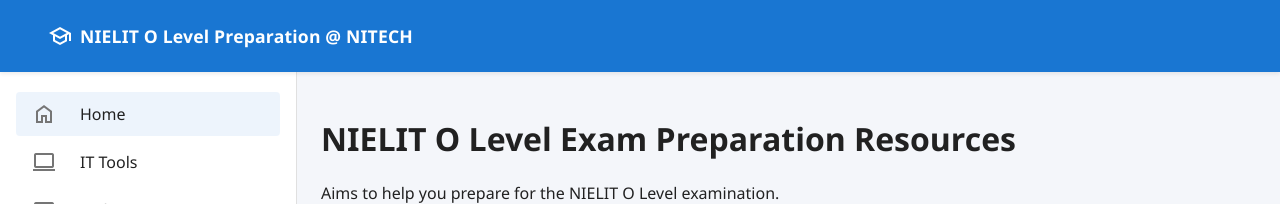
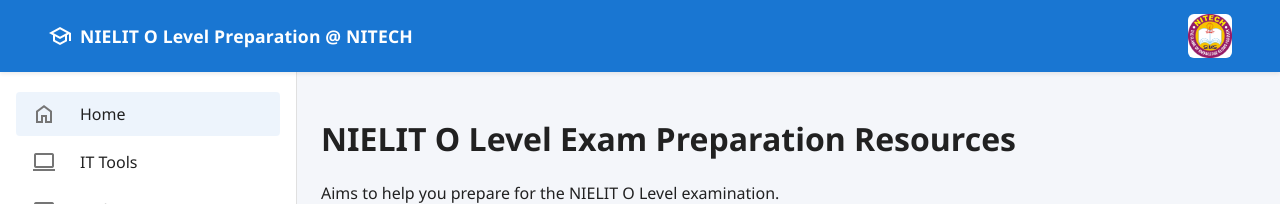
Before and after one commit to nitech-india/o-level, a Jekyll site: the page built from index.html, in a window 1280 px wide. Shown: the top 204 px of the page. Built offline with Jekyll 4.4.1, drawn with Linux system fonts in a browser that asks for light colours.

Commit message:
Update space

```diff
--- a/_includes/header.html
+++ b/_includes/header.html
@@ -4,6 +4,7 @@
       <span class="material-symbols-outlined header-icon">school</span>
       <span class="site-title">NIELIT O Level Preparation @ NITECH</span>
     </div>
+    <img src="{{ '/assets/images/nitech-logo.png' | relative_url }}" alt="NITECH Logo" class="nitech-logo">
     {% if site.google_login %}
     <div id="auth-section" class="header-auth"></div>
     {% endif %}
--- a/assets/css/style.css
+++ b/assets/css/style.css
@@ -1723,3 +1723,13 @@
     z-index: 1;
     max-width: 420px;
 }
+
+.nitech-logo {
+  height: 44px;
+  margin-left: 18px;
+  vertical-align: middle;
+  /* Optional: add a little border-radius for a softer look */
+  border-radius: 6px;
+  /* Prevent logo from shrinking too much on small screens */
+  max-width: 120px;
+}
```
